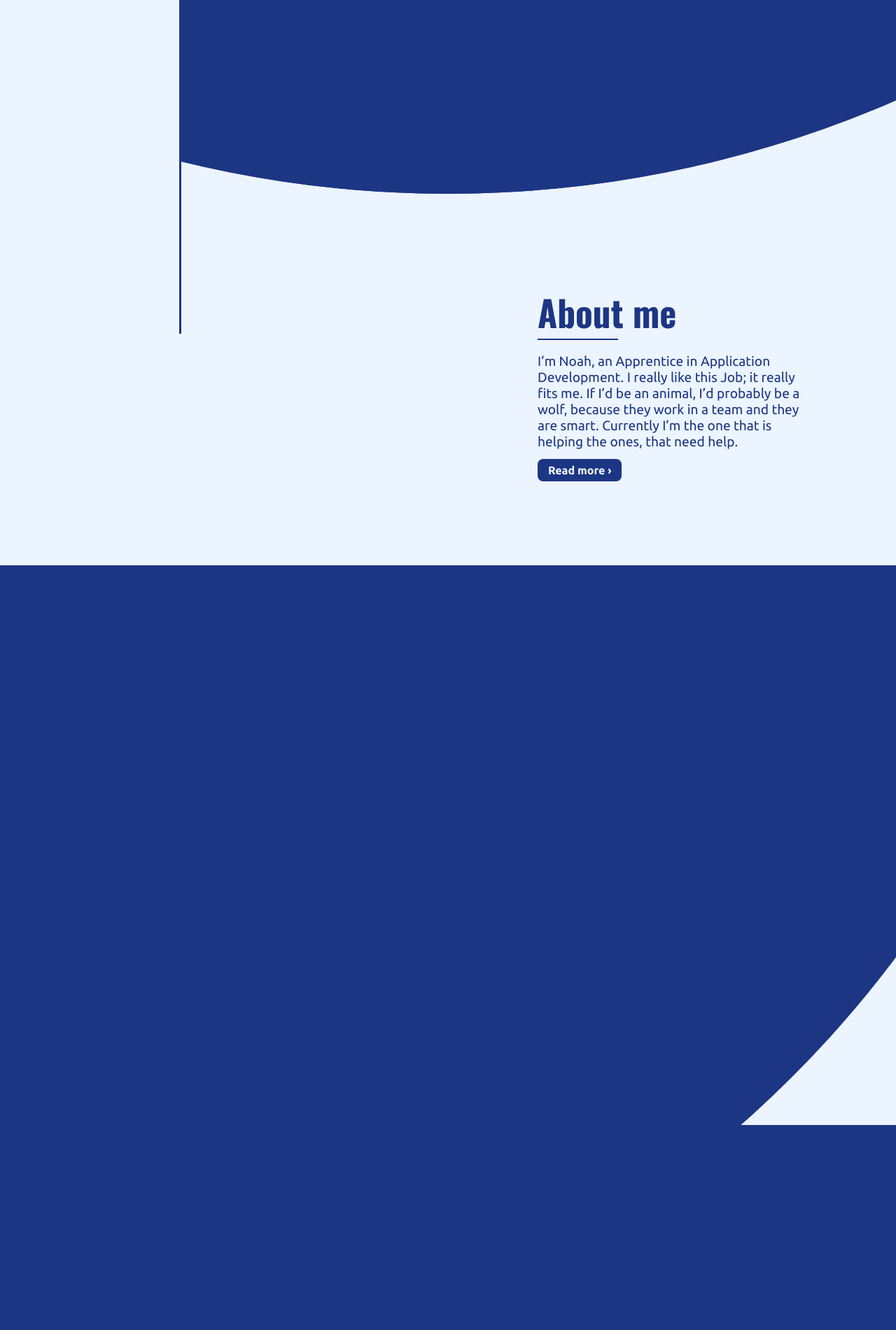
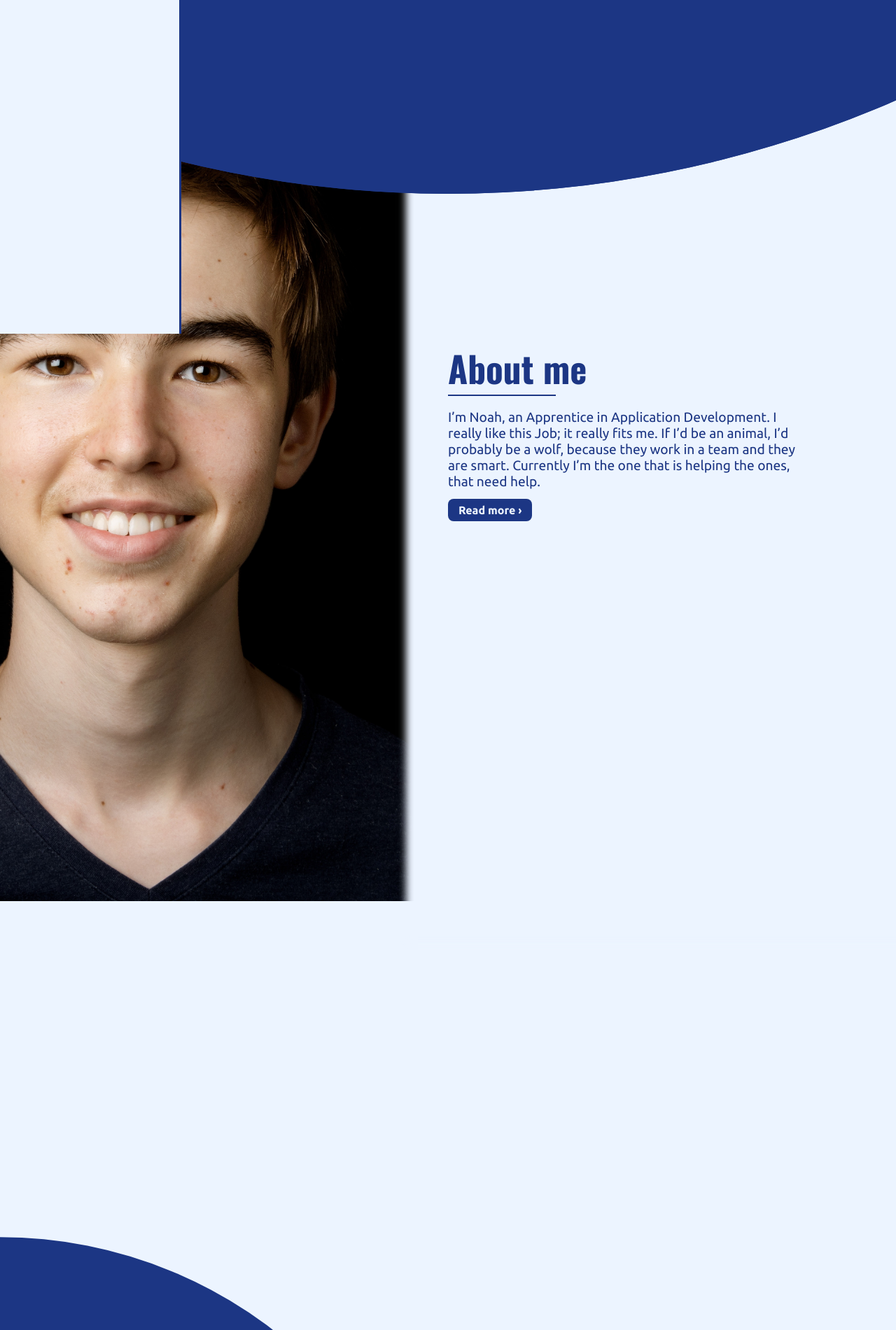
Before and after one commit to Nevah5/geeler, a PHP site: page / in a window 1280 px wide. Shown: the part 323-2224 px from the top of the page at 70% size. Before the commit the page ends 1931 px from the top, so only its background shows below. Run offline with PHP 8.4, Linux system fonts and the light colour scheme.

Commit message:
added picture to about

```diff
--- a/style.css
+++ b/style.css
@@ -44,6 +44,7 @@ html {
       -ms-flex-pack: justify;
           justify-content: space-between;
   padding-top: 9vh;
+  z-index: 10;
   width: 100%;
   height: 60vh;
   padding-bottom: 14vw;
@@ -122,8 +123,8 @@ html {
 .section-circle-left {
   width: 100%;
   height: 100vh;
-  -webkit-clip-path: circle(200vh at 0 -50%);
-          clip-path: circle(200vh at 0 -50%);
+  -webkit-clip-path: circle(50vw at 0 100%);
+          clip-path: circle(50vw at 0 100%);
   background-image: radial-gradient(var(--palette1) 0.5px, transparent 0.5px), radial-gradient(var(--palette1) 0.5px, var(--palette3) 0.5px);
   background-size: 20px 20px;
   background-position: 0 0, 10px 10px;
@@ -229,13 +230,28 @@ html {
   -webkit-box-align: start;
       -ms-flex-align: start;
           align-items: flex-start;
-  height: 50vh;
+  height: -webkit-fit-content;
+  height: -moz-fit-content;
+  height: fit-content;
+  background-image: url("media/portrait.jpg");
+  -webkit-transform: translateY(-40vh);
+          transform: translateY(-40vh);
+  background-position: center;
+  background-position-x: left;
+  background-size: contain;
+  background-repeat: no-repeat;
 }
 
 .wrapper-about .about-text {
-  width: 30vw;
-  margin-right: 10vw;
-  max-width: 50vw;
+  background-color: var(--white);
+  -webkit-box-shadow: 0 0 10px 60px var(--white);
+          box-shadow: 0 0 10px 60px var(--white);
+  width: -webkit-fit-content;
+  width: -moz-fit-content;
+  width: fit-content;
+  padding: 50vh 10vw 0 0;
+  height: 100vh;
+  width: 40vw;
 }
 
 .wrapper-about .about-text .title-medium {
--- a/style.scss
+++ b/style.scss
@@ -40,6 +40,7 @@ html {
   display: flex;
   justify-content: space-between;
   padding-top: 9vh;
+  z-index: 10;
   width: 100%;
   height: 60vh;
   padding-bottom: 14vw;
@@ -92,7 +93,7 @@ html {
 .section-circle-left{
   width: 100%;
   height: 100vh;
-  clip-path: circle(200vh at 0 -50%);
+  clip-path: circle(50vw at 0 100%);
   // clip-path: circle(1400px at 0 -60vw);background-color: #e5e5f7;
   background-image:  radial-gradient(var(--palette1) 0.5px, transparent 0.5px), radial-gradient(var(--palette1) 0.5px, var(--palette3) 0.5px);
   background-size: 20px 20px;
@@ -164,12 +165,21 @@ html {
   display: flex;
   justify-content: flex-end;
   align-items: flex-start;
-  height: 50vh;
+  height: fit-content;
+  background-image: url("media/portrait.jpg");
+  transform: translateY(-40vh);
+  background-position: center;
+  background-position-x: left;
+  background-size: contain;
+  background-repeat: no-repeat;
 
   .about-text{
-    width: 30vw;
-    margin-right: 10vw;
-    max-width: 50vw;
+    background-color: var(--white);
+    box-shadow: 0 0 10px 60px var(--white);
+    width: fit-content;
+    padding: 50vh 10vw 0 0;
+    height: 100vh;
+    width: 40vw;
 
     .title-medium{
       color: var(--palette3);
```
Also changed, not shown: media/portrait.jpg (added), 1 other file.
